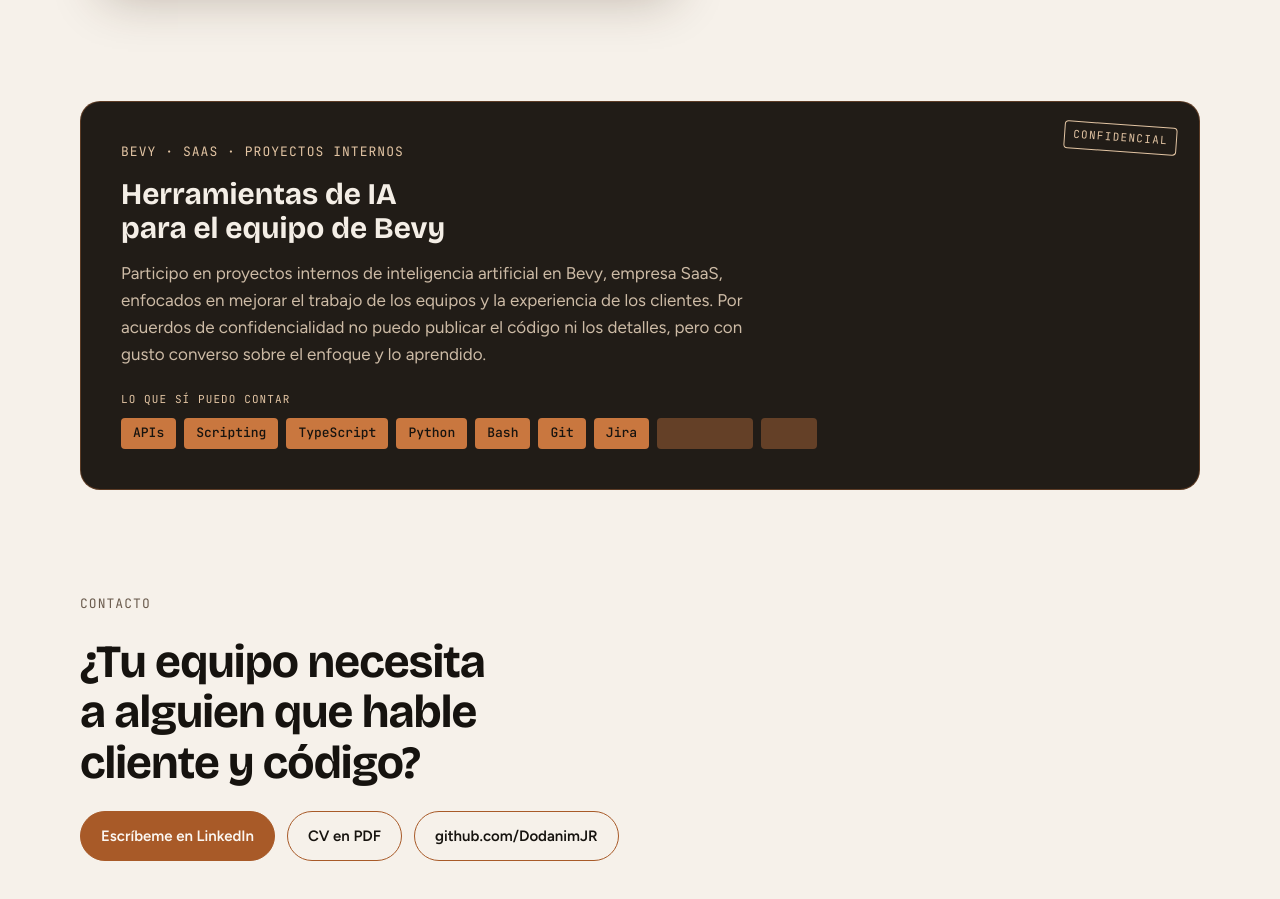
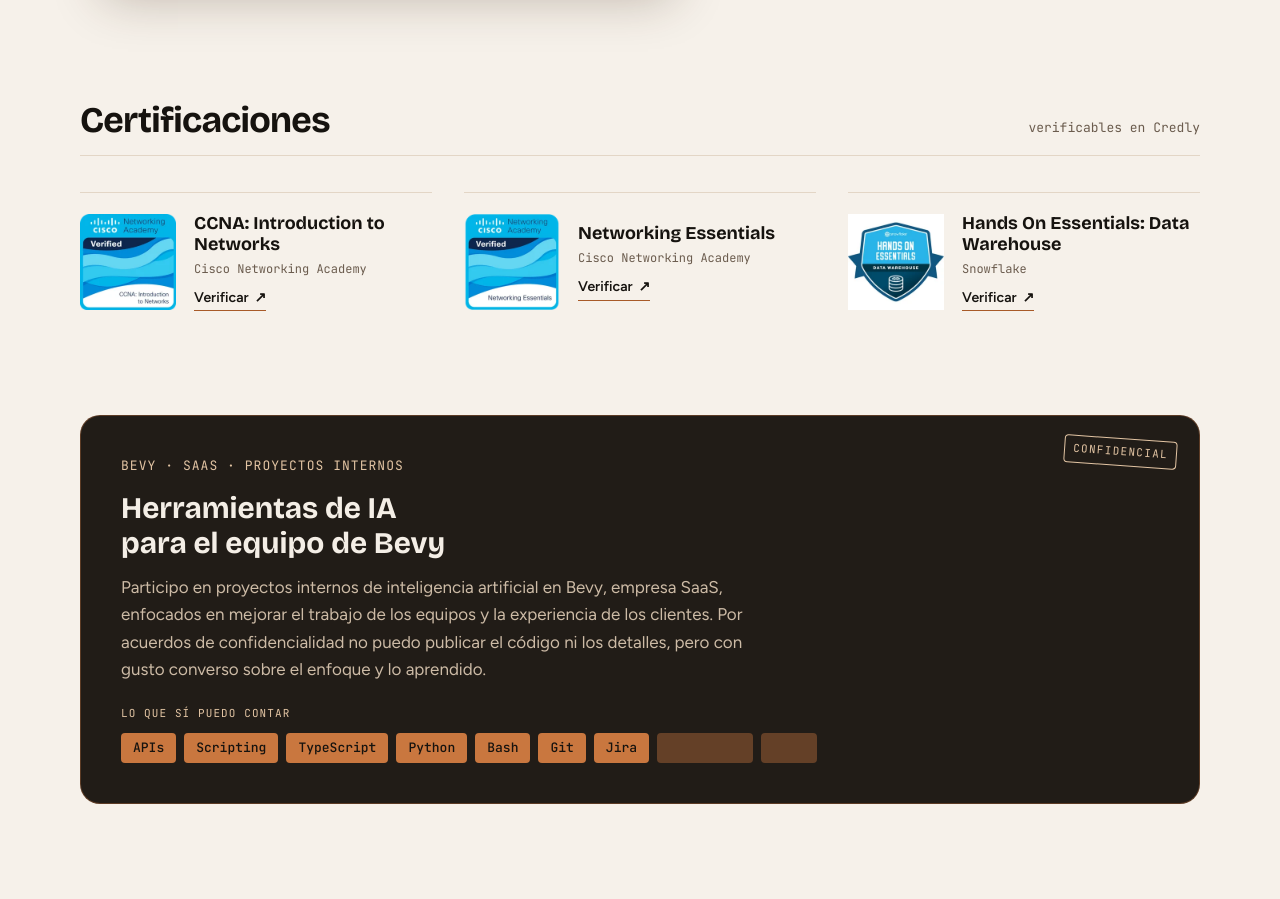
Before and after one commit to DodanimJR/DodanimJR.github.io, a plain HTML site: page index.html in a window 1280 px wide. Shown: the part 2611-3510 px from the top of the page. Drawn offline with nearby package versions, Linux system fonts and the light colour scheme.

Commit message:
Certificaciones (Cisco, Snowflake) en portafolio y CV
Co-Authored-By: Claude Opus 5.5 <noreply@anthropic.com>
Claude-Session: https://claude.ai/code/session_01FkVHtXzhyxdA1GrBXEiiG3

```diff
--- a/index.html
+++ b/index.html
@@ -149,6 +149,17 @@ h2{font-family:var(--display);font-weight:700;font-size:clamp(28px,3.6vw,36px);l
 .contact h2{font-size:clamp(30px,4.6vw,46px);text-wrap:balance;max-width:20ch}
 footer{font-family:var(--mono);font-size:12px;color:var(--muted);display:flex;justify-content:space-between;flex-wrap:wrap;gap:8px;border-top:1px solid var(--line);padding-top:20px}
 
+
+/* Certificaciones */
+.badges{display:grid;grid-template-columns:repeat(3,minmax(0,1fr));gap:32px}
+.badge{display:grid;grid-template-columns:96px minmax(0,1fr);gap:18px;align-items:center;text-decoration:none;padding-top:20px;border-top:1px solid var(--line)}
+.badge img{width:96px;height:96px;object-fit:contain;transition:transform .4s var(--ease)}
+.badge:hover img{transform:translateY(-3px) rotate(-2deg)}
+.badge:active{transform:scale(.99)}
+.badge h3{font-family:var(--display);font-size:18px;font-weight:700;margin:0;line-height:1.2}
+.badge .iss{font-family:var(--mono);font-size:12px;color:var(--muted);margin-top:4px}
+.badge .ver{display:inline-flex;gap:6px;margin-top:8px;font-size:14px;font-weight:600;border-bottom:1.5px solid var(--accent);padding-bottom:1px}
+@media (max-width:900px){.badges{grid-template-columns:minmax(0,1fr)}}
 @media (prefers-reduced-motion:no-preference){
   .stagger > *{animation:rise .8s var(--ease) both;animation-delay:calc(var(--i,0) * 80ms)}
   @keyframes rise{from{transform:translateY(14px)}to{transform:none}}
@@ -277,6 +288,24 @@ footer{font-family:var(--mono);font-size:12px;color:var(--muted);display:flex;ju
     </div>
   </section>
 
+  <section id="certificaciones" aria-labelledby="cert">
+    <div class="sec-head"><h2 id="cert" data-i18n="cert.title">Certificaciones</h2><span class="meta" data-i18n="cert.meta">verificables en Credly</span></div>
+    <div class="badges">
+      <a class="badge" href="https://www.credly.com/badges/7c36f3a3-a4dd-4661-93bf-cbf7364b86d7/public_url" target="_blank" rel="noopener">
+        <img src="badges/ccna.webp" alt="Badge CCNA: Introduction to Networks" width="96" height="96" loading="lazy">
+        <div><h3>CCNA: Introduction to Networks</h3><div class="iss">Cisco Networking Academy</div><span class="ver"><span data-i18n="cert.verify">Verificar</span> <span aria-hidden="true">↗</span></span></div>
+      </a>
+      <a class="badge" href="https://www.credly.com/badges/2b252c29-d7a2-4e3e-8a36-00ffbddf93c8/public_url" target="_blank" rel="noopener">
+        <img src="badges/netess.webp" alt="Badge Networking Essentials" width="96" height="96" loading="lazy">
+        <div><h3>Networking Essentials</h3><div class="iss">Cisco Networking Academy</div><span class="ver"><span data-i18n="cert.verify">Verificar</span> <span aria-hidden="true">↗</span></span></div>
+      </a>
+      <a class="badge" href="https://www.credly.com/badges/cb244fc2-5216-4a97-8f2e-489367bc3e20/public_url" target="_blank" rel="noopener">
+        <img src="badges/snowflake.webp" alt="Badge Hands On Essentials: Data Warehouse" width="96" height="96" loading="lazy">
+        <div><h3>Hands On Essentials: Data Warehouse</h3><div class="iss">Snowflake</div><span class="ver"><span data-i18n="cert.verify">Verificar</span> <span aria-hidden="true">↗</span></span></div>
+      </a>
+    </div>
+  </section>
+
   <section id="ia" aria-labelledby="bevy">
     <div class="nda">
       <span class="stamp" data-i18n="nda.stamp">Confidencial</span>
@@ -330,7 +359,7 @@ footer{font-family:var(--mono);font-size:12px;color:var(--muted);display:flex;ju
     "tag.custom":"Customization","tag.bare":"Physical server",
     "p3k":"Website","p3":"Website for TeknikaCR, a Costa Rican firm offering AI consulting and training, web development and support for professionals and small businesses.",
     "tag.web":"Web development",
-    "nda.stamp":"Confidential","nda.stack":"What I can share","nda.eyebrow":"Bevy · SaaS · Internal projects","nda.title":"AI tools for the Bevy team",
+    "cert.title":"Certifications","cert.meta":"verifiable on Credly","cert.verify":"Verify","nda.stamp":"Confidential","nda.stack":"What I can share","nda.eyebrow":"Bevy · SaaS · Internal projects","nda.title":"AI tools for the Bevy team",
     "nda.p":"I work on internal artificial intelligence projects at Bevy, a SaaS company, focused on improving how teams work and the customer experience. Confidentiality agreements keep me from publishing the code or details, but I'm happy to talk about the approach and what I learned.",
     "c.title":"Does your team need someone who speaks both customer and code?","c.li":"Message me on LinkedIn",
     "foot":"Static HTML"
```
Also changed, not shown: badges/ccna.webp (added), badges/netess.webp (added), badges/snowflake.webp (added), 2 other files.
